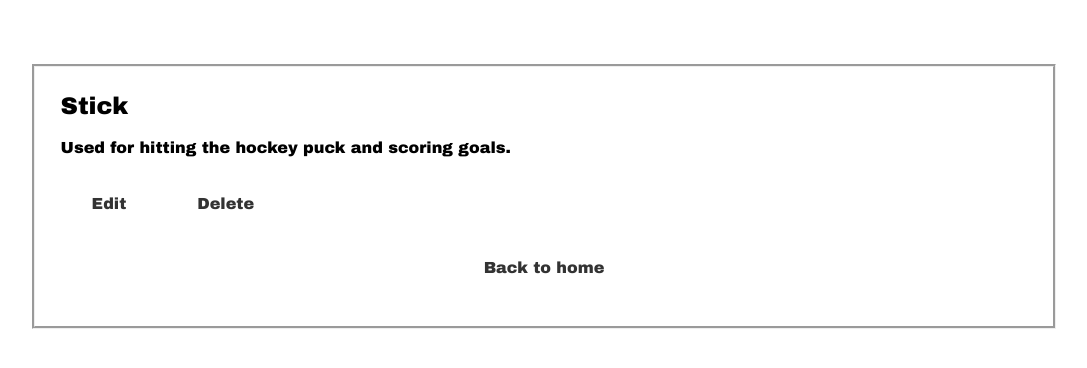
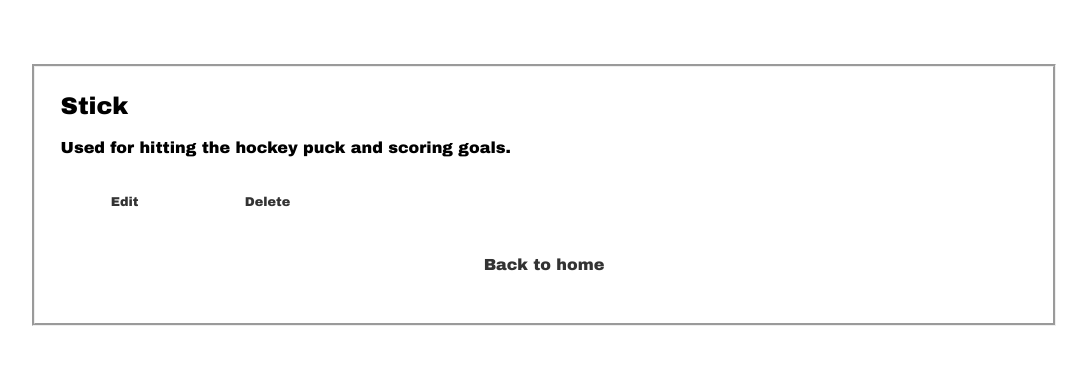
Before and after one commit to awesometim1/ItemCatalogProj, a Flask app: page /app/Hockey/Stick in a window 1280 px wide. Shown: the part 63-431 px from the top of the page, without its empty margins (96-1183 px from the left). Run offline with Flask 2, Linux system fonts and the light colour scheme; the visitor is signed in with stand-in values (Sample User, id 1); parts of the project's set-up code (start-up, migrations or seed data) failed here and were passed over; some libraries are stand-ins or nearby versions.

Commit message:
fix: Fix edit and delete button resizing

```diff
--- a/templates/desc.html
+++ b/templates/desc.html
@@ -12,8 +12,8 @@
 	</h1>
 	<p>{{item.description}}</p>
 	{% if user %}
-	<a href="/app/{{item.category.name}}/{{item.name}}/edit" style="width:10%;padding:2%,5%;margin-right:1%">Edit</a>
-	<a href="/app/{{item.category.name}}/{{item.name}}/delete" style="width:10%;padding:2%,5%;margin-right:1%">Delete</a>
+	<a href="/app/{{item.category.name}}/{{item.name}}/edit" style="width:10vw;padding:2%,5%;margin-right:1%;font-size:1vw">Edit</a>
+	<a href="/app/{{item.category.name}}/{{item.name}}/delete" style="width:10vw;padding:2%,5%;margin-right:1%;font-size:1vw">Delete</a>
 	{% endif %}
 	<a href="/app">Back to home</a>
 </section>
```
